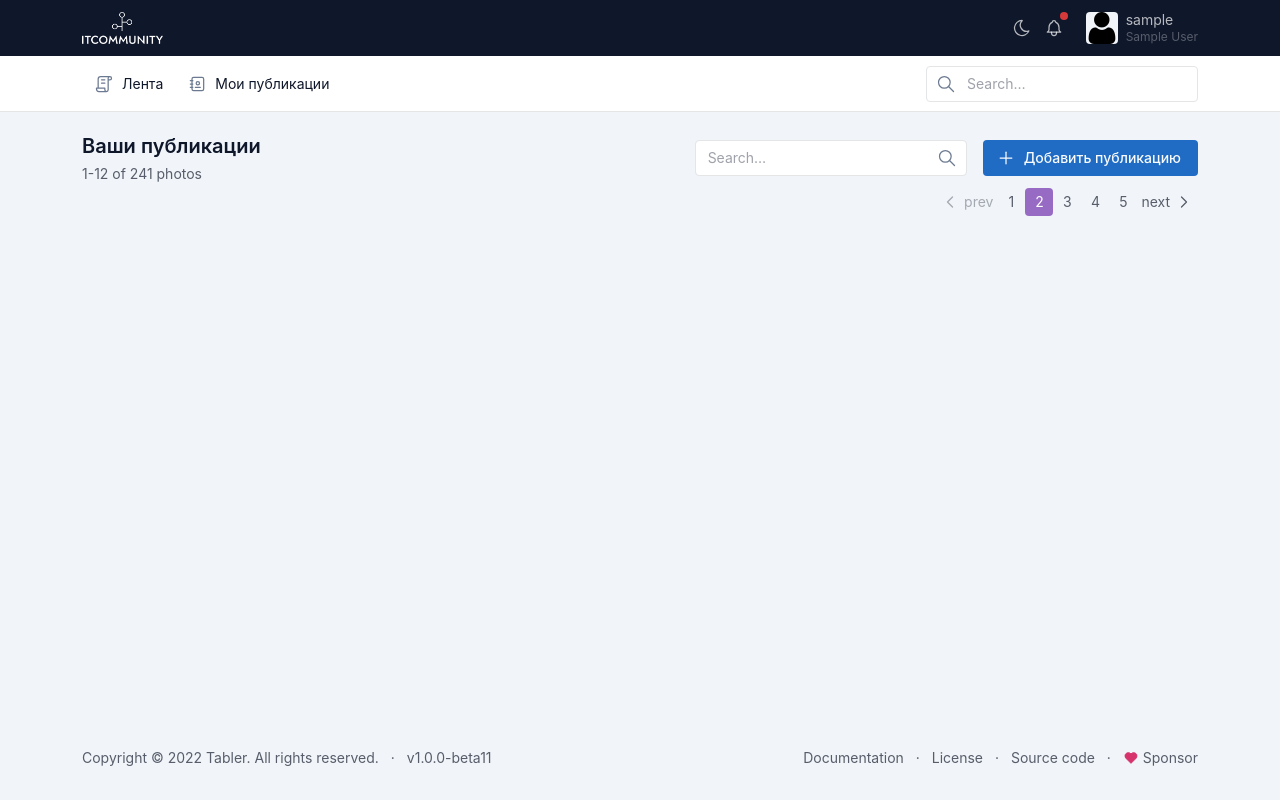
After one commit to Sultanbek9899/ITcommunity, a Django app: page /my_posts/ in a window 1280 px wide. The commit adds this page. Run offline with Django 3.2, Linux system fonts and the light colour scheme; the visitor is signed in with stand-in values (Sample User, id 1); data that the repository does not hold is empty; some libraries are stand-ins or nearby versions; some web fonts are replaced.

Commit message:
commit foor my posts

```diff
--- a/accounts/views.py
+++ b/accounts/views.py
@@ -42,5 +42,6 @@ class UpdateUserView(UpdateView):
     template_name = "profile.html"
     success_url = reverse_lazy("user_profile")
 
+
     def get_object(self):
         return self.request.user
--- /dev/null
+++ b/posts/forms.py
@@ -0,0 +1,25 @@
+from django import forms
+
+from posts.models import Post
+
+
+class PostCreateForm(forms.ModelForm):
+
+    class Meta:
+        model = Post
+        fields = [
+            "image",
+            "description",
+        ]
+        widgets = {
+            "image": forms.FileInput(
+                attrs = {"class":"form-control"},
+            ),
+            "description": forms.Textarea(
+                attrs= {"class":"form-control"}
+            )
+        }
+        labels = {
+            "image": "Изображение",
+            "description": "Описание публикации"
+        }
--- a/posts/templates/base.html
+++ b/posts/templates/base.html
@@ -29,7 +29,7 @@
               </button>
               <h1 class="navbar-brand navbar-brand-autodark d-none-navbar-horizontal pe-0 pe-md-3">
                 <a href=".">
-                  <img src="./static/logo-white.svg" width="110" height="32" alt="Tabler" class="navbar-brand-image">
+                  <img src="/static/img/icons/itcommunity_white.png" width="110" height="32" alt="ITcommunity" class="navbar-brand-image">
                 </a>
               </h1>
               <div class="navbar-nav flex-row order-md-last">
@@ -130,7 +130,11 @@
                 {% if request.user.is_authenticated %}
                 <div class="nav-item dropdown">
                   <a href="#" class="nav-link d-flex lh-1 text-reset p-0" data-bs-toggle="dropdown" aria-label="Open user menu">
-                    <span class="avatar avatar-sm" style="background-image: url(./static/avatars/000m.jpg)"></span>
+                    {% if request.user.avatar %}
+                    <span class="avatar avatar-sm" style="background-image: url( {{request.user.avatar.url}} )"></span>
+                    {% else %}
+                    <span class="avatar avatar-sm" style="background-image: url(/static/img/icons/user_profile.png)"></span>
+                    {% endif %}
                     <div class="d-none d-xl-block ps-2">
                       <div>{{ request.user.username }}</div>
                       <div class="mt-1 small text-muted">
@@ -165,10 +169,33 @@
                     <li class="nav-item">
                       <a class="nav-link" href="{% url 'index'  %}" >
                         <span class="nav-link-icon d-md-none d-lg-inline-block"><!-- Download SVG icon from http://tabler-icons.io/i/home -->
-                          <svg xmlns="http://www.w3.org/2000/svg" class="icon" width="24" height="24" viewBox="0 0 24 24" stroke-width="2" stroke="currentColor" fill="none" stroke-linecap="round" stroke-linejoin="round"><path stroke="none" d="M0 0h24v24H0z" fill="none"/><polyline points="5 12 3 12 12 3 21 12 19 12" /><path d="M5 12v7a2 2 0 0 0 2 2h10a2 2 0 0 0 2 -2v-7" /><path d="M9 21v-6a2 2 0 0 1 2 -2h2a2 2 0 0 1 2 2v6" /></svg>
+                          <svg xmlns="http://www.w3.org/2000/svg" class="icon icon-tabler icon-tabler-license" width="24" height="24" viewBox="0 0 24 24" stroke-width="2" stroke="currentColor" fill="none" stroke-linecap="round" stroke-linejoin="round">
+                            <path stroke="none" d="M0 0h24v24H0z" fill="none"></path>
+                            <path d="M15 21h-9a3 3 0 0 1 -3 -3v-1h10v2a2 2 0 0 0 4 0v-14a2 2 0 1 1 2 2h-2m2 -4h-11a3 3 0 0 0 -3 3v11"></path>
+                            <line x1="9" y1="7" x2="13" y2="7"></line>
+                            <line x1="9" y1="11" x2="13" y2="11"></line>
+                         </svg>
                         </span>
                         <span class="nav-link-title">
                           Лента
+                        </span>
+                      </a>
+                    </li>
+                    <li class="nav-item">
+                      <a class="nav-link" href="{% url 'my_posts' %}" >
+                        <span class="nav-link-icon d-md-none d-lg-inline-block"><!-- Download SVG icon from http://tabler-icons.io/i/home -->
+                          <svg xmlns="http://www.w3.org/2000/svg" class="icon icon-tabler icon-tabler-address-book" width="24" height="24" viewBox="0 0 24 24" stroke-width="2" stroke="currentColor" fill="none" stroke-linecap="round" stroke-linejoin="round">
+                            <path stroke="none" d="M0 0h24v24H0z" fill="none"></path>
+                            <path d="M20 6v12a2 2 0 0 1 -2 2h-10a2 2 0 0 1 -2 -2v-12a2 2 0 0 1 2 -2h10a2 2 0 0 1 2 2z"></path>
+                            <path d="M10 16h6"></path>
+                            <circle cx="13" cy="11" r="2"></circle>
+                            <path d="M4 8h3"></path>
+                            <path d="M4 12h3"></path>
+                            <path d="M4 16h3"></path>
+                         </svg>
+                        </span>
+                        <span class="nav-link-title">
+                          Мои публикации
                         </span>
                       </a>
                     </li>
--- /dev/null
+++ b/posts/templates/user_posts.html
@@ -0,0 +1,130 @@
+{% extends 'base.html' %}
+
+
+
+{% block content %}
+<div class="container-xl">
+    <!-- Page title -->
+    <div class="page-header d-print-none">
+      <div class="row g-2 align-items-center">
+        <div class="col">
+          <h2 class="page-title">
+            Ваши публикации
+          </h2>
+          <div class="text-muted mt-1">1-12 of 241 photos</div>
+        </div>
+        <!-- Page title actions -->
+        <div class="col-12 col-md-auto ms-auto d-print-none">
+          <div class="d-flex">
+            <div class="me-3">
+              <div class="input-icon">
+                <input type="text" value="" class="form-control" placeholder="Search…">
+                <span class="input-icon-addon">
+                  <!-- Download SVG icon from http://tabler-icons.io/i/search -->
+                  <svg xmlns="http://www.w3.org/2000/svg" class="icon" width="24" height="24" viewBox="0 0 24 24" stroke-width="2" stroke="currentColor" fill="none" stroke-linecap="round" stroke-linejoin="round"><path stroke="none" d="M0 0h24v24H0z" fill="none"/><circle cx="10" cy="10" r="7" /><line x1="21" y1="21" x2="15" y2="15" /></svg>
+                </span>
+              </div>
+            </div>
+            <a href="#" class="btn btn-primary" data-bs-toggle="modal" data-bs-target="#modal-report">
+              <!-- Download SVG icon from http://tabler-icons.io/i/plus -->
+              <svg xmlns="http://www.w3.org/2000/svg" class="icon" width="24" height="24" viewBox="0 0 24 24" stroke-width="2" stroke="currentColor" fill="none" stroke-linecap="round" stroke-linejoin="round"><path stroke="none" d="M0 0h24v24H0z" fill="none"/><line x1="12" y1="5" x2="12" y2="19" /><line x1="5" y1="12" x2="19" y2="12" /></svg>
+              Добавить публикацию
+            </a>
+          </div>
+        </div>
+      </div>
+    </div>
+</div>
+
+<div class="page-body">
+    <div class="container-xl">
+      <div class="row row-cards">
+
+        {% for post in object_list %}
+        <div class="col-sm-6 col-lg-4">
+          <div class="card card-sm">
+            <a href="#" class="d-block"><img src="{{post.image.url}}" class="card-img-top"></a>
+            <div class="card-body">
+              <div class="d-flex align-items-center">
+                {% if post.author.avatar %}
+                <span class="avatar me-3 rounded" style="background-image: url({{post.author.avatar.url}})"></span>
+                {% else %}
+                <span class="avatar me-3 rounded" style="background-image: url(/static/img/icons/user_profile.png)"></span>
+                {% endif %}
+
+                <div>
+                  <div>{{ post.author.username }}</div>
+                  <div class="text-muted">6 days ago</div>
+                </div>
+                <div class="ms-auto">
+                  <a href="#" class="text-muted">
+                    <!-- Download SVG icon from http://tabler-icons.io/i/eye -->
+                    <svg xmlns="http://www.w3.org/2000/svg" class="icon" width="24" height="24" viewBox="0 0 24 24" stroke-width="2" stroke="currentColor" fill="none" stroke-linecap="round" stroke-linejoin="round"><path stroke="none" d="M0 0h24v24H0z" fill="none"/><circle cx="12" cy="12" r="2" /><path d="M22 12c-2.667 4.667 -6 7 -10 7s-7.333 -2.333 -10 -7c2.667 -4.667 6 -7 10 -7s7.333 2.333 10 7" /></svg>
+                    496
+                  </a>
+                  <a href="#" class="ms-3 text-muted">
+                    <!-- Download SVG icon from http://tabler-icons.io/i/heart -->
+                    <svg xmlns="http://www.w3.org/2000/svg" class="icon" width="24" height="24" viewBox="0 0 24 24" stroke-width="2" stroke="currentColor" fill="none" stroke-linecap="round" stroke-linejoin="round"><path stroke="none" d="M0 0h24v24H0z" fill="none"/><path d="M19.5 12.572l-7.5 7.428l-7.5 -7.428m0 0a5 5 0 1 1 7.5 -6.566a5 5 0 1 1 7.5 6.572" /></svg>
+                    64
+                  </a>
+                </div>
+              </div>
+            </div>
+          </div>
+        </div>
+        {% endfor %}
+
+      </div>
+      <div class="d-flex">
+        <ul class="pagination ms-auto">
+          <li class="page-item disabled">
+            <a class="page-link" href="#" tabindex="-1" aria-disabled="true">
+              <!-- Download SVG icon from http://tabler-icons.io/i/chevron-left -->
+              <svg xmlns="http://www.w3.org/2000/svg" class="icon" width="24" height="24" viewBox="0 0 24 24" stroke-width="2" stroke="currentColor" fill="none" stroke-linecap="round" stroke-linejoin="round"><path stroke="none" d="M0 0h24v24H0z" fill="none"/><polyline points="15 6 9 12 15 18" /></svg>
+              prev
+            </a>
+          </li>
+          <li class="page-item"><a class="page-link" href="#">1</a></li>
+          <li class="page-item active"><a class="page-link" href="#">2</a></li>
+          <li class="page-item"><a class="page-link" href="#">3</a></li>
+          <li class="page-item"><a class="page-link" href="#">4</a></li>
+          <li class="page-item"><a class="page-link" href="#">5</a></li>
+          <li class="page-item">
+            <a class="page-link" href="#">
+              next <!-- Download SVG icon from http://tabler-icons.io/i/chevron-right -->
+              <svg xmlns="http://www.w3.org/2000/svg" class="icon" width="24" height="24" viewBox="0 0 24 24" stroke-width="2" stroke="currentColor" fill="none" stroke-linecap="round" stroke-linejoin="round"><path stroke="none" d="M0 0h24v24H0z" fill="none"/><polyline points="9 6 15 12 9 18" /></svg>
+            </a>
+          </li>
+        </ul>
+      </div>
+    </div>
+</div>
+
+<div class="modal modal-blur fade" id="modal-report" tabindex="-1" role="dialog" aria-hidden="true">
+  <div class="modal-dialog modal-lg modal-dialog-centered" role="document">
+    <div class="modal-content">
+      <div class="modal-header">
+        <h5 class="modal-title"> Создать публикацию</h5>
+        <button type="button" class="btn-close" data-bs-dismiss="modal" aria-label="Close"></button>
+      </div>
+      <div class="modal-body">
+          <form action="{% url 'create_post' %}" method="post" enctype="multipart/form-data">
+              {% csrf_token %}
+              {{form}}
+              <div class="modal-footer">
+                <a href="#" class="btn btn-link link-secondary" data-bs-dismiss="modal">
+                  Закрыть
+                </a>
+                <button type="submit" class="btn btn-primary">
+                  <svg xmlns="http://www.w3.org/2000/svg" class="icon" width="24" height="24" viewBox="0 0 24 24" stroke-width="2" stroke="currentColor" fill="none" stroke-linecap="round" stroke-linejoin="round"><path stroke="none" d="M0 0h24v24H0z" fill="none"/><line x1="12" y1="5" x2="12" y2="19" /><line x1="5" y1="12" x2="19" y2="12" /></svg>
+                  Создать
+                </button>
+              </div>
+          </form>
+      </div>
+
+    </div>
+  </div>
+</div>
+
+{% endblock %}
--- a/posts/urls.py
+++ b/posts/urls.py
@@ -1,6 +1,8 @@
 from django.urls import path
-from posts.views import IndexPage
+from posts.views import IndexPage, UserPostsView, PostCreateView
 
 urlpatterns = [
     path("", IndexPage.as_view(), name="index"),
+    path("my_posts/", UserPostsView.as_view(), name="my_posts"),
+    path("create_post/", PostCreateView.as_view(), name="create_post")
 ]
--- a/posts/views.py
+++ b/posts/views.py
@@ -1,10 +1,13 @@
+from ast import List
+from django.forms import forms
 from django.shortcuts import render
 from django.http import HttpResponse
-from django.views.generic import TemplateView
+from django.urls import reverse_lazy
+from django.views.generic import TemplateView, ListView, CreateView
 # Create your views here.
 
 from posts.models import Post
-
+from posts.forms import PostCreateForm
 
 # def index_page(request):
 #     name = "Aitegin"
@@ -24,3 +27,38 @@ class IndexPage(TemplateView):
         context = super().get_context_data(**kwargs)
         context["posts"] = Post.objects.all()
         return context
+
+
+class UserPostsView(ListView):
+    template_name = "user_posts.html"
+    model = Post
+
+
+    def get_queryset(self):
+        posts = Post.objects.filter(is_archive=False, author=self.request.user)
+        return posts
+
+    def get_context_data(self, **kwargs):
+        context = super().get_context_data(**kwargs)
+        context["form"] = PostCreateForm()
+        return context
+
+
+class PostCreateView(CreateView):
+    model = Post
+    form_class = PostCreateForm
+    success_url = reverse_lazy("my_posts")
+
+
+    def form_valid(self, form):
+        post=form.save(commit=False)
+        post.author = self.request.user
+        post.save()
+        return super().form_valid(form)
+
+
+
+
+def get_post_list(request):
+    context = {}
+    context["posts"] = Post.objects.filter()
```
Also changed, not shown: accounts/forms.py (+20 -0 lines), accounts/templates/profile.html (+4 -33 lines), static/img/icons/itcommunity.png (added), static/img/icons/itcommunity_white.png (added), static/img/icons/user_profile.png (added).
